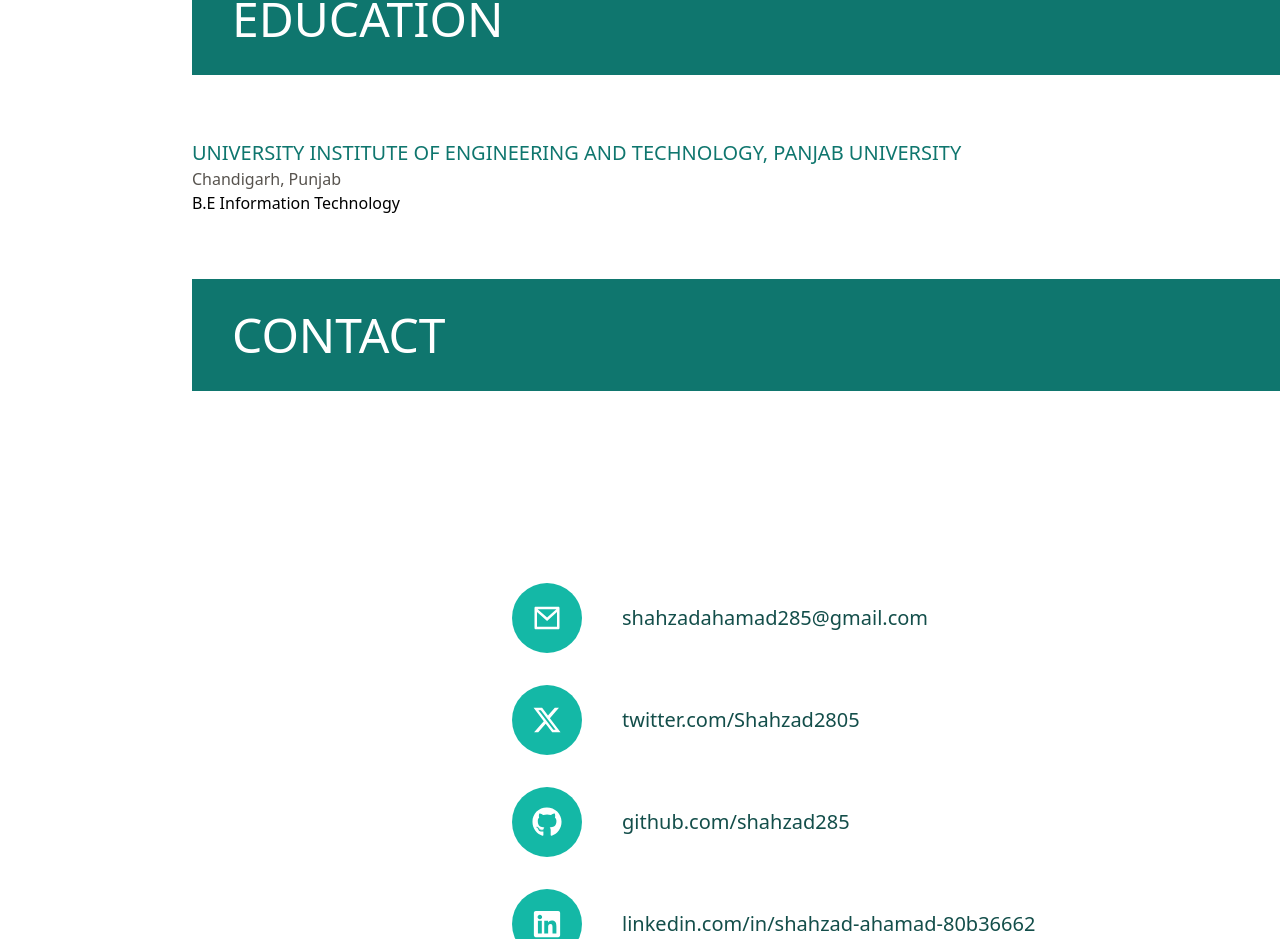
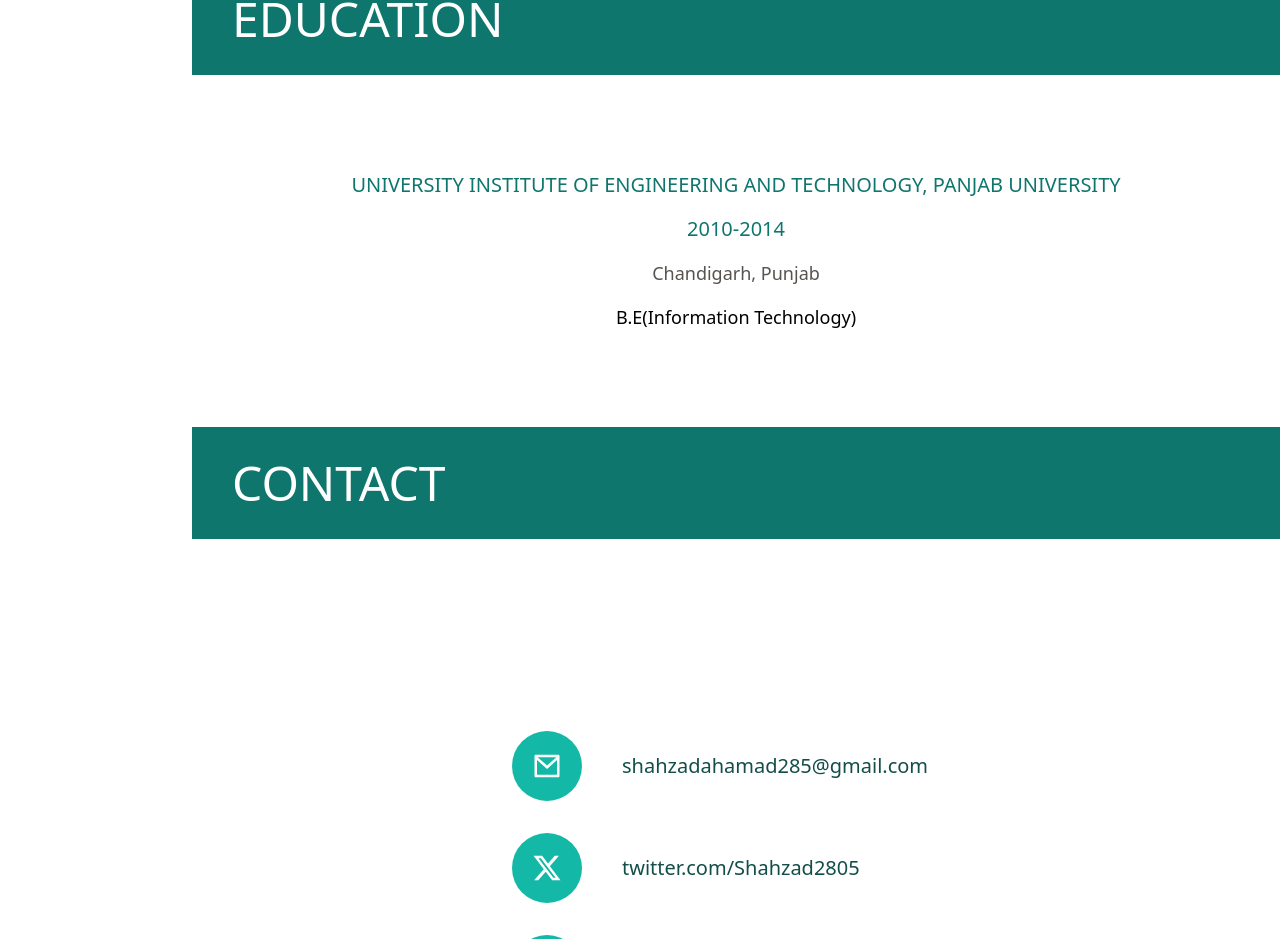
Before and after one commit to shahzad285/ShahzadAhamad, a React (Create React App) app in the folder shahzadahamad/: page / in a window 1280 px wide. Shown: the part 3465-4404 px from the top of the page. Built offline with nearby package versions, Linux system fonts and the light colour scheme.

Commit message:
Changes done for Education tab

```diff
--- a/shahzadahamad/src/components/Education.tsx
+++ b/shahzadahamad/src/components/Education.tsx
@@ -2,11 +2,12 @@ export default function Education()
 {
     return <>
     <p className="bg-teal-700 text-5xl font-thin pl-10 text-white py-8">EDUCATION</p>
-                <div className="bg-white my-16 center ">
+                <div className="bg-white my-24 center flex flex-col justify-center items-center space-y-4">
                     <p className="text-teal-700 font-medium text-xl">UNIVERSITY INSTITUTE OF ENGINEERING AND TECHNOLOGY, PANJAB UNIVERSITY</p>
-                    <p className="text-stone-600">Chandigarh, Punjab</p>
+                    <p className="text-teal-700 font-medium text-xl">2010-2014</p>
+                    <p className="text-stone-600 text-lg">Chandigarh, Punjab</p>
                     <ul>
-                        <li>B.E Information Technology</li>
+                        <li className="text-lg">B.E(Information Technology)</li>
                     </ul>
 
                 </div>
```
